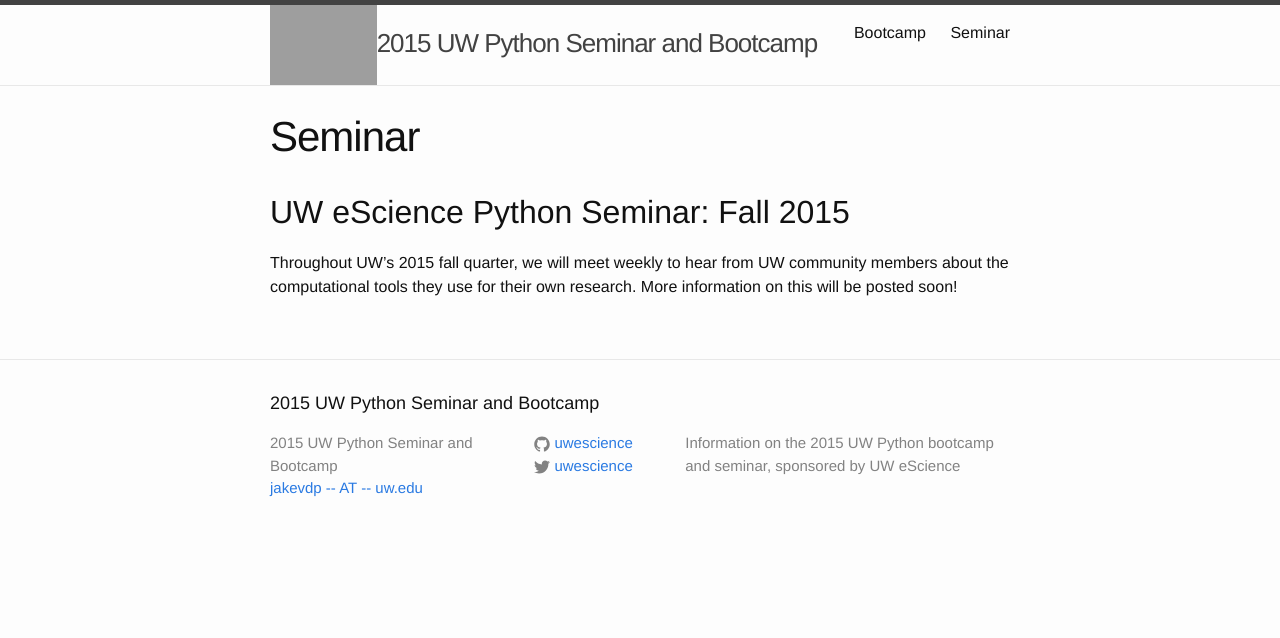
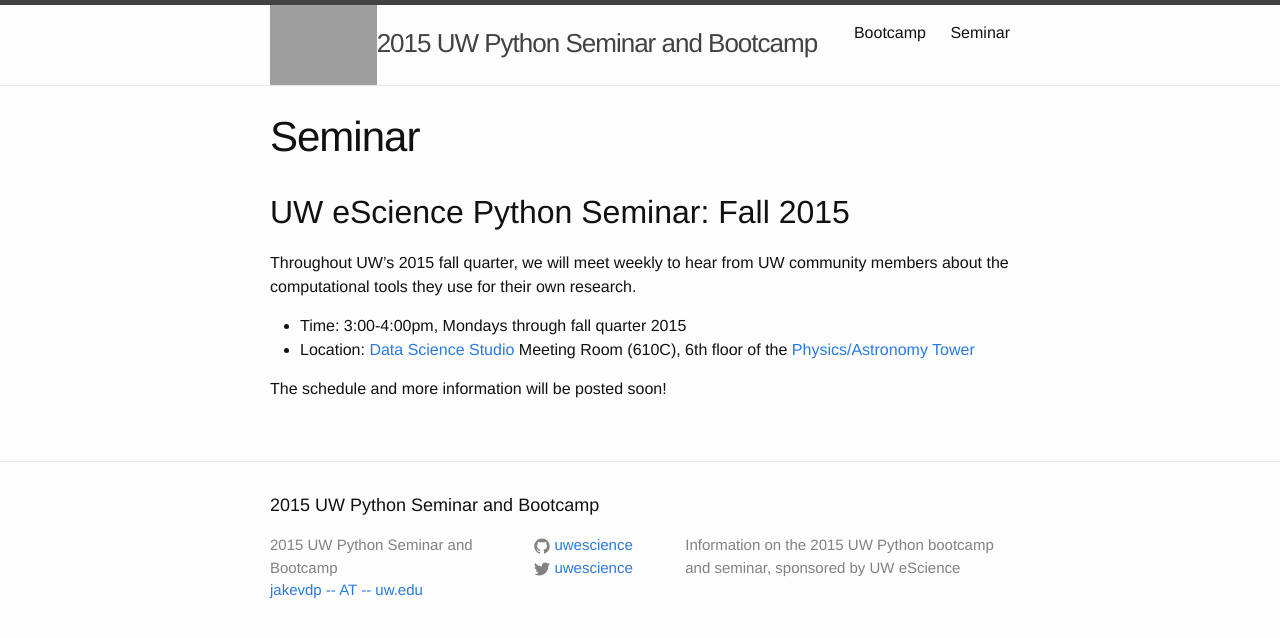
Before and after one commit to uwescience/python-seminar-2015, a Jekyll site: the page built from seminar.md, in a window 1280 px wide. Shown: the top 638 px of the page. Built offline with Jekyll 4.4.1, drawn with Linux system fonts in a browser that asks for light colours.

Commit message:
add seminar location

```diff
--- a/seminar.md
+++ b/seminar.md
@@ -8,4 +8,9 @@ permalink: /seminar/
 
 Throughout UW's 2015 fall quarter, we will meet weekly to hear from UW
 community members about the computational tools they use for their own
-research. More information on this will be posted soon!
+research.
+
+- Time: 3:00-4:00pm, Mondays through fall quarter 2015
+- Location: [Data Science Studio](http://escience.washington.edu/dss) Meeting Room (610C), 6th floor of the [Physics/Astronomy Tower](uw.edu/maps/?pat)
+
+The schedule and more information will be posted soon!
```
